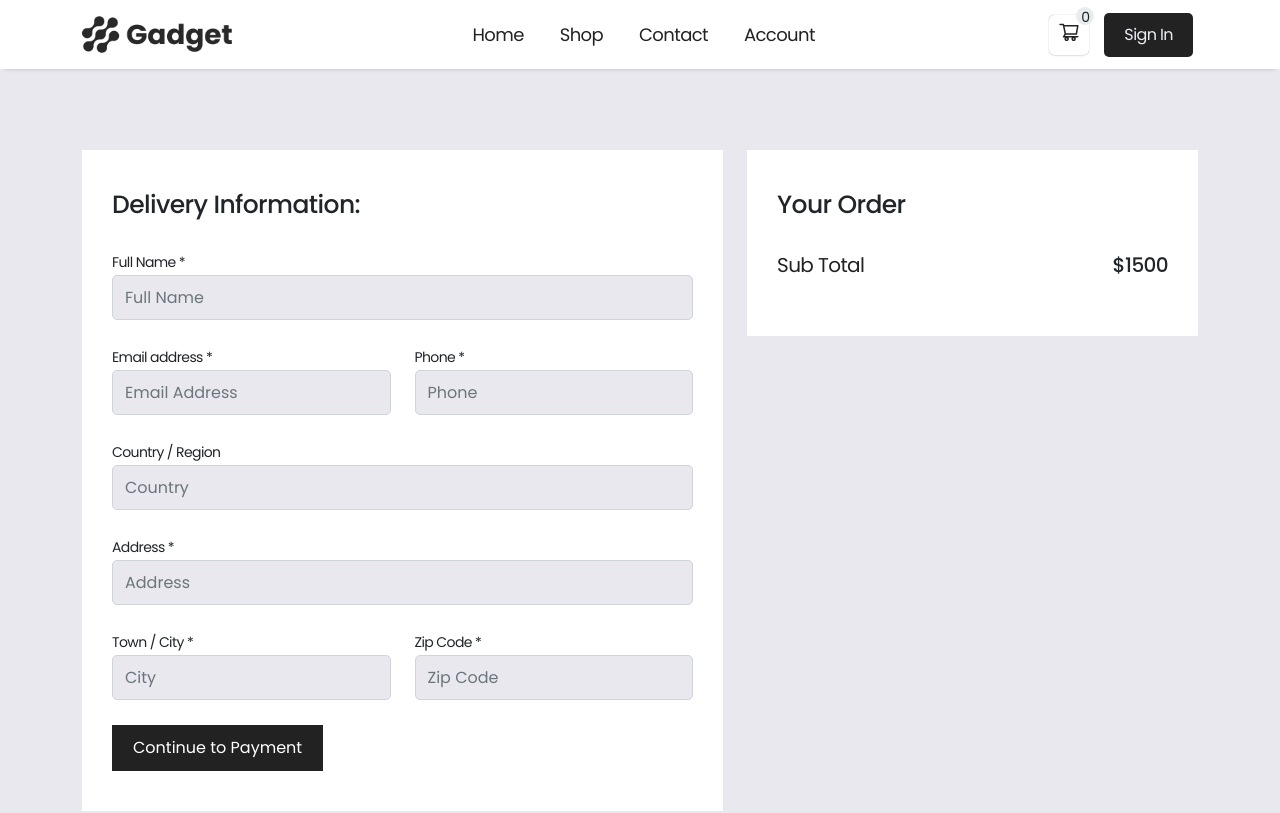
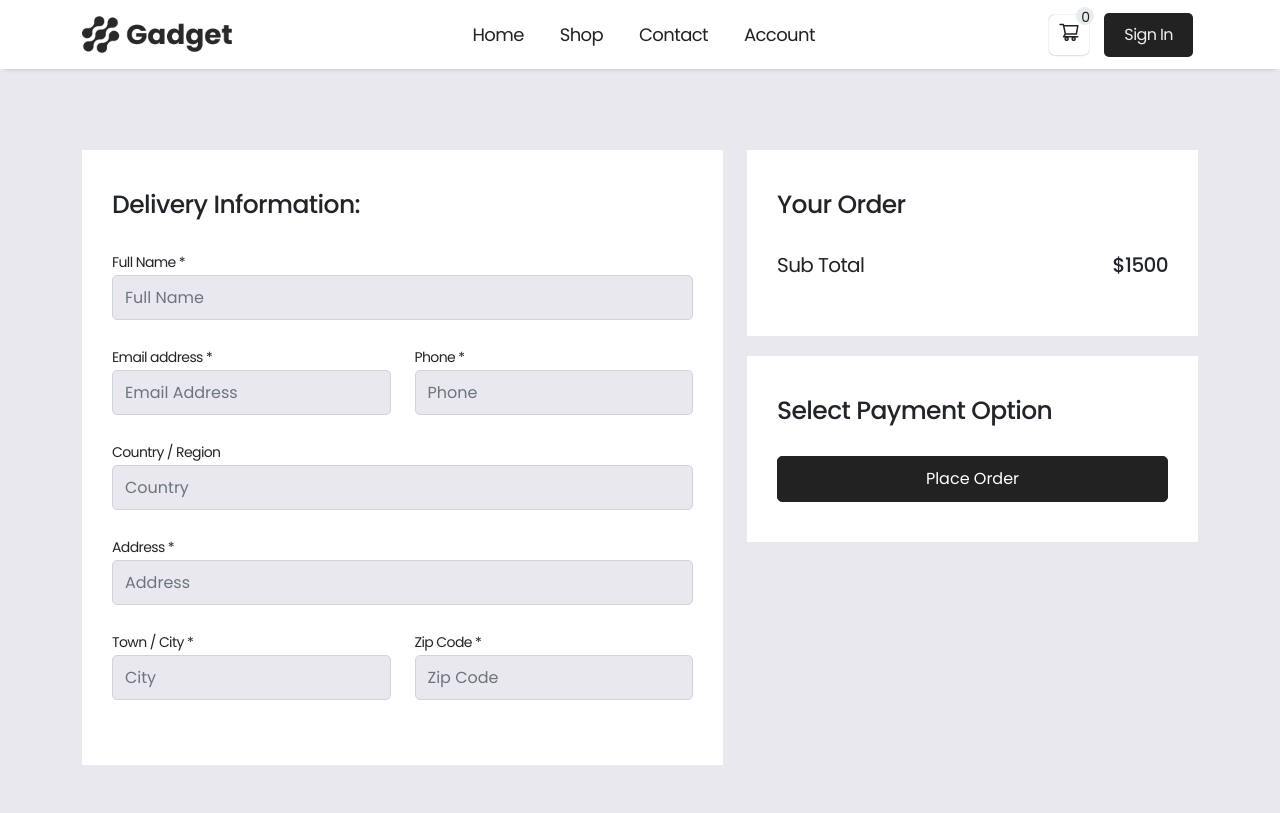
Before and after one commit to rafikadir/Gadget-react-ecommerce-web-application, a React (Vite) app: page /checkout in a window 1280 px wide. Shown: the top 813 px of the page. Built offline with nearby package versions, Linux system fonts and the light colour scheme.

Commit message:
checkout form edited

```diff
--- a/src/components/CartItems/CartItems.jsx
+++ b/src/components/CartItems/CartItems.jsx
@@ -15,8 +15,7 @@ const CartItems = () => {
     const [coupon, setCoupon] = useState(0);
     const [subTotal, SetSubTotal] = useState();
 
-
-    //  Cart Prducts
+    // Cart Prducts
     useEffect(() =>{
         const pdId = cartProducts.map(pd =>{
             const filterdPd = productData.find(product => product.id === pd);
@@ -33,7 +32,7 @@ const CartItems = () => {
         }
     },[productsInCart])
 
-    //  Handle Coupon
+    // Handle Coupon
     const handleInput = (e) => {
         if(productsInCart) {
             if (e.target.value === "test20" || e.target.value === "TEST20") {
--- a/src/components/CheckoutInfo/CheckoutInfo.jsx
+++ b/src/components/CheckoutInfo/CheckoutInfo.jsx
@@ -57,7 +57,6 @@ const CheckoutInfo = () => {
                                         </div>
                                     </div>
                                 </div>
-                                <input type="submit" value="Continue to Payment" className="delivery-btn"/>
                             </form>
                         </div>
                     </div>
@@ -65,12 +64,18 @@ const CheckoutInfo = () => {
                     <div className="col-lg-5">
                         <div className="checkout-summary">
                             <h3>Your Order</h3>
-
                             <ul>
                                 <li className='checkout-total'>
                                     <p>Sub Total</p><span>$1500</span>
                                 </li>
                             </ul>
+                        </div>
+
+                        <div className="payment-info">
+                            <h3>Select Payment Option</h3>
+                            <button className="payment-btn">
+                                Place Order
+                            </button>
                         </div>
                     </div>
                 </div>
--- a/src/components/CheckoutInfo/CheckoutInfo.scss
+++ b/src/components/CheckoutInfo/CheckoutInfo.scss
@@ -34,19 +34,13 @@
                     }
                 }
             }
-
-            .delivery-btn {
-                background: $black-color;
-                color: $white-color;
-                border: 1px solid $black-color;
-                padding: 10px 20px;
-            }
         }
     }
 
     .checkout-summary {
         padding: 40px 30px;
         background: $white-color;
+        margin-bottom: 20px;
 
         h3 {
             font-size: 25px;
@@ -72,4 +66,23 @@
             }
         }
     }
+
+    .payment-info {
+        padding: 40px 30px;
+        background: $white-color;
+
+        h3 {
+            font-size: 25px;
+            margin-bottom: 30px;
+        }
+
+        .payment-btn {
+            background: $black-color;
+            color: $white-color;
+            border: 1px solid $black-color;
+            padding: 10px 20px;
+            border-radius: 5px;
+            width: 100%;
+        }
+    }
 }
--- a/src/components/Dashboard/Dashbaord.jsx
+++ b/src/components/Dashboard/Dashbaord.jsx
@@ -66,8 +66,8 @@ const Dashbaord = () => {
                                     <FiPackage/>
                                 </div>
                                 <div>
-                                    <p>Cart</p>
-                                    <h3>0</h3>
+                                    <p>Complete Order</p>
+                                    <h3>50</h3>
                                 </div>
                             </div>
                         </div>
--- a/src/components/Sliders/Sliders.jsx
+++ b/src/components/Sliders/Sliders.jsx
@@ -28,7 +28,6 @@ const Sliders = () => {
                                 <div className="row align-items-center">
                                     <div className="col-lg-6">
                                         <div className="slider-text">
-                                            <span>{item.subtitle}</span>
                                             <h2>{item.title}</h2>
                                             <p>{item.description}</p>
                                         </div>
--- a/src/data/slider.json
+++ b/src/data/slider.json
@@ -7,7 +7,6 @@
     },
     {
         "title" : "20% off in Gaming Collection",
-        "subtitle" : "Best Furniture For Your Castle....",
         "description" : "Lorem ipsum dolor sit amet, consectetur adipiscing elit. Magna in est adipiscing in phasellus non in justo",
         "link" : "/",
         "image" : "src/assets/img/slider/2.png"
--- a/src/pages/User/User.jsx
+++ b/src/pages/User/User.jsx
@@ -22,7 +22,7 @@ const User = () => {
     const {url} = useParams();
     const sidebarNav = [
         { "name" : "Dashboard", "link" : "dashboard", "icon" : <RxDashboard/>, "section": <Dashbaord/>},
-        { "name" : "Profile", "link" : "profile", "icon" : <BiUser/>, "section": <Profile/>},
+        { "name" : "Edit Profile", "link" : "profile", "icon" : <BiUser/>, "section": <Profile/>},
         { "name" : "Orders", "link" : "order", "icon" : <BsCart2/>, "section": <Order/>}
     ];
 
```
